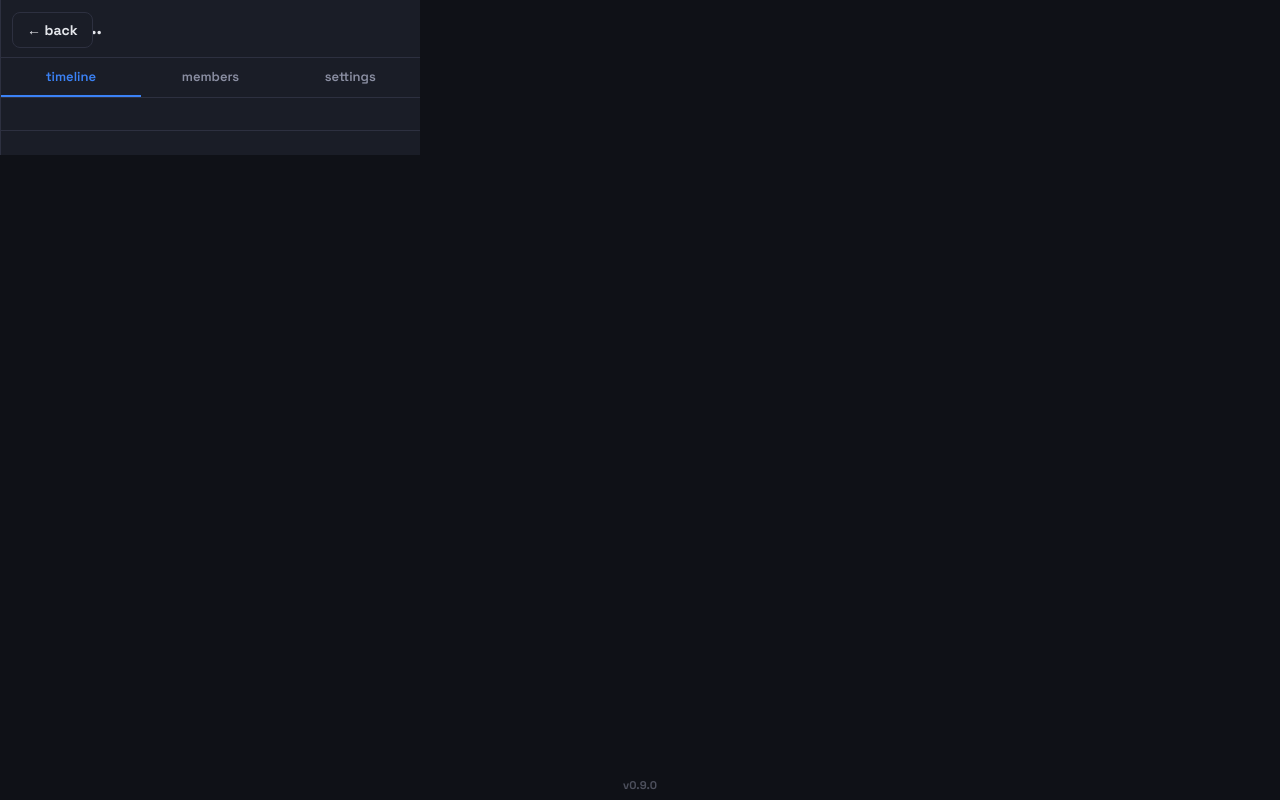
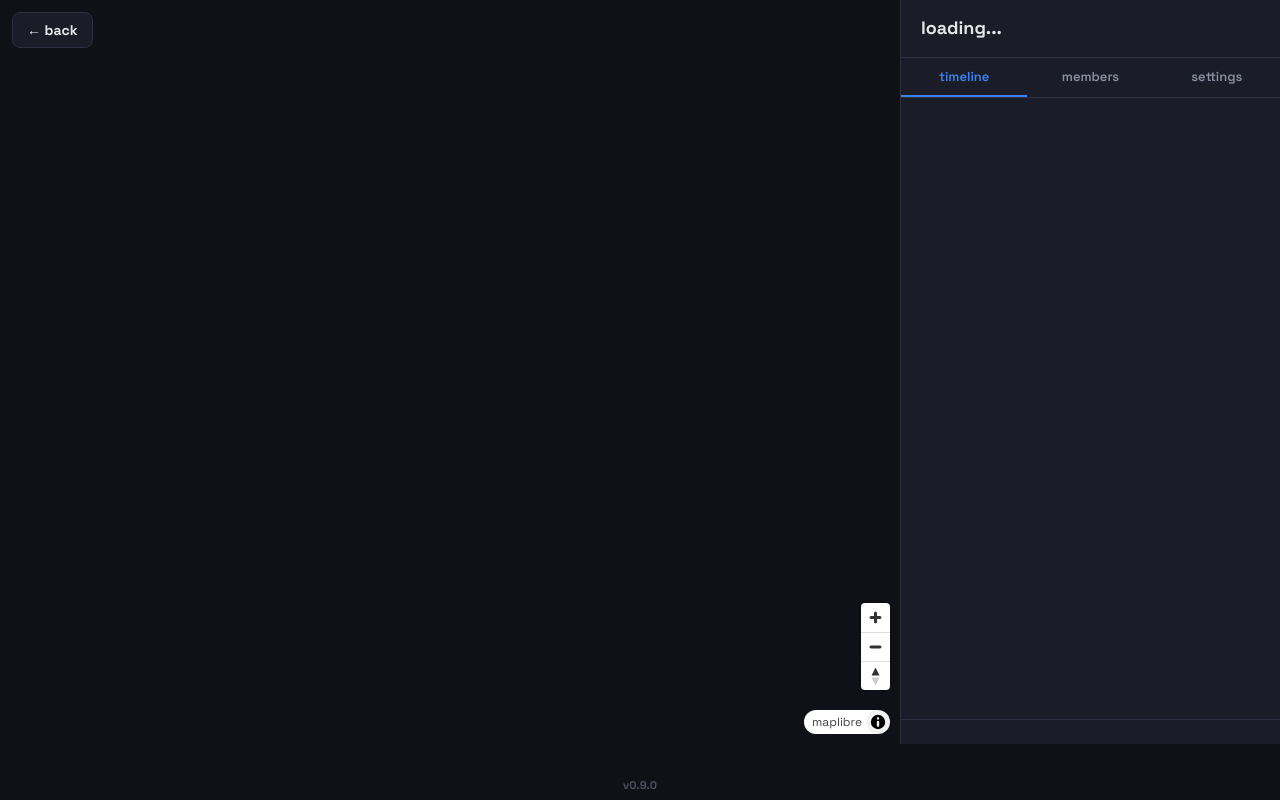
Before and after one commit to waxn/roamly, a Django app: template tracker/templates/tracker/pal_detail.html in a window 1280 px wide. Run offline with Django 5.2, Linux system fonts and the light colour scheme; the template is opened without the code that fills it: most values are stand-ins (such as "Sample title", 1, 10 or a date in 2020); data that the repository does not hold is empty; parts of the project's set-up code (start-up, migrations or seed data) failed here and were passed over; some libraries are stand-ins or nearby versions.

Commit message:
Fixed pal display view

```diff
--- a/tracker/templates/tracker/pal_detail.html
+++ b/tracker/templates/tracker/pal_detail.html
@@ -3,16 +3,26 @@
 
 {% block extra_css %}
 <style>
+.pal-page + div { display: none; } /* hide footer */
 .pal-page {
-    position: fixed;
-    top: 56px; left: 0; right: 0; bottom: 0;
     display: flex;
-    z-index: 100;
+    flex-direction: row;
+    height: calc(100vh - 56px - var(--bottom-nav-height));
+    width: 100%;
+    overflow: hidden;
 }
-.pal-map-area { flex: 2; position: relative; min-width: 0; }
-.pal-map-area #pal-map { width: 100%; height: 100%; }
+.pal-map-area {
+    flex: 1;
+    position: relative;
+    min-width: 0;
+}
+.pal-map-area #pal-map {
+    width: 100%;
+    height: 100%;
+}
 .pal-sidebar {
-    flex: 1; min-width: 320px; max-width: 420px;
+    width: 380px; min-width: 320px; max-width: 420px;
+    flex-shrink: 0;
     background: var(--bg-card);
     border-left: 1px solid var(--border);
     display: flex; flex-direction: column;
@@ -129,9 +139,9 @@
 }
 .lightbox img { max-width: 90%; max-height: 90%; object-fit: contain; border-radius: 8px; }
 @media (max-width: 768px) {
-    .pal-page { flex-direction: column; top: 0; bottom: 64px; }
+    .pal-page { flex-direction: column; }
     .pal-map-area { height: 40vh; flex: none; }
-    .pal-sidebar { max-width: none; min-width: 0; flex: 1; }
+    .pal-sidebar { max-width: none; min-width: 0; width: auto; flex: 1; border-left: none; border-top: 1px solid var(--border); }
 }
 </style>
 {% endblock %}
@@ -193,6 +203,8 @@ palMap = new maplibregl.Map({
     zoom: 2,
 });
 palMap.addControl(new maplibregl.NavigationControl(), 'bottom-right');
+// Force resize after layout settles
+setTimeout(() => palMap.resize(), 100);
 
 // --- Tabs ---
 function switchTab(tab, btn) {
```
